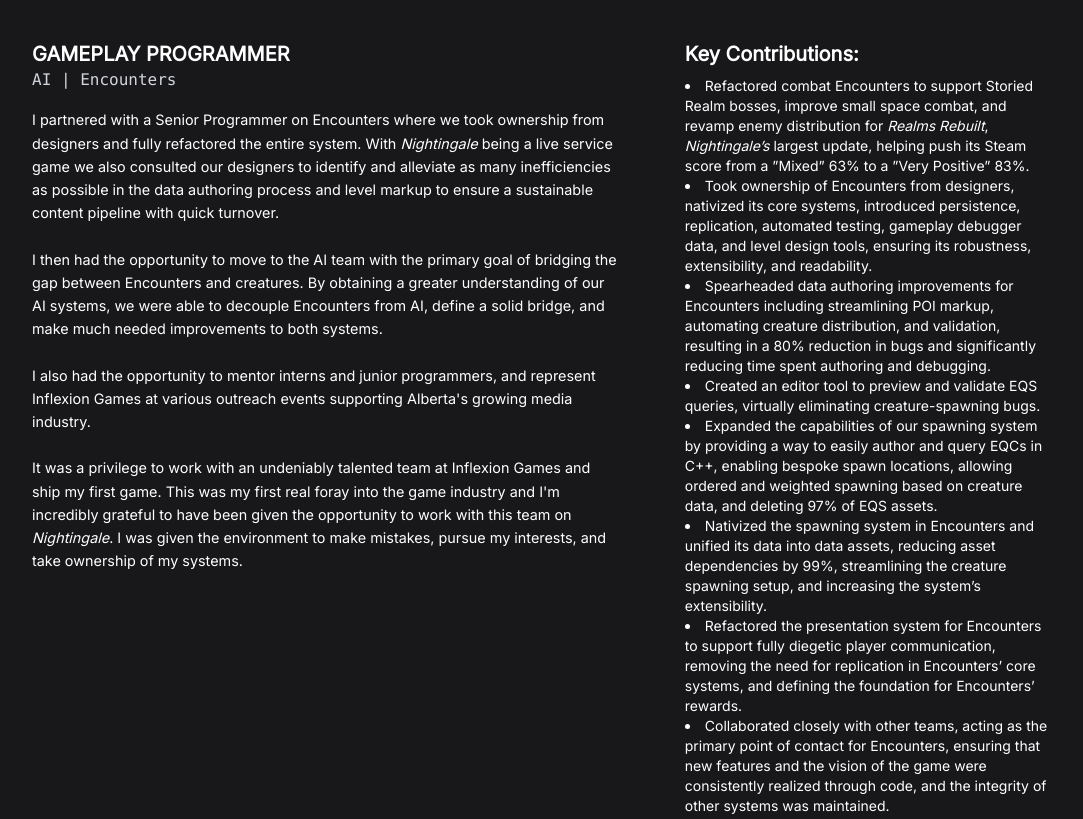
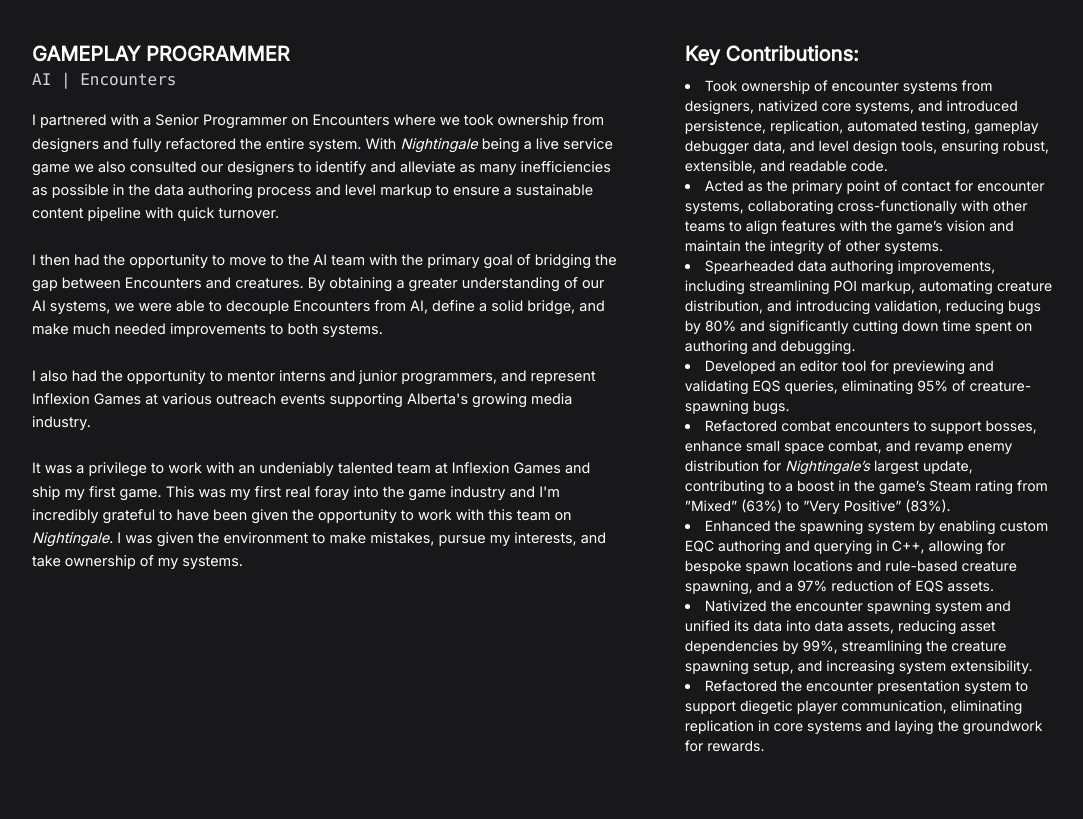
Before and after one commit to jragorospe/personal-portfolio-website, a website: page projects.html in a window 1280 px wide. Shown: the part 726-1545 px from the top of the page, without its empty margins (96-1179 px from the left). Drawn offline with Linux system fonts and the light colour scheme.

Commit message:
edited key contributions to reflect resume changes

```diff
--- a/projects.html
+++ b/projects.html
@@ -115,21 +115,21 @@
             <div class="col-span-2 mt-8 md:mt-0">
                 <h2 class="mb-2 text-xl font-semibold text-white">Key Contributions:</h2>
                 <ul class="paragraph md:text-sm list-disc list-inside">
-                    <li>Refactored combat Encounters to support Storied Realm bosses, improve small space combat, and revamp enemy distribution
-                        for <em>Realms Rebuilt</em>, <em>Nightingale’s</em> largest update, helping push its Steam score from a ”Mixed” 63% to a ”Very Positive” 83%.
-                    <li>Took ownership of Encounters from designers, nativized its core systems, introduced persistence, replication, automated
-                        testing, gameplay debugger data, and level design tools, ensuring its robustness, extensibility, and readability.
-                    <li>Spearheaded data authoring improvements for Encounters including streamlining POI markup, automating creature
-                        distribution, and validation, resulting in a 80% reduction in bugs and significantly reducing time spent authoring and debugging.
-                    <li>Created an editor tool to preview and validate EQS queries, virtually eliminating creature-spawning bugs.
-                    <li>Expanded the capabilities of our spawning system by providing a way to easily author and query EQCs in C++, enabling
-                        bespoke spawn locations, allowing ordered and weighted spawning based on creature data, and deleting 97% of EQS assets.
-                    <li>Nativized the spawning system in Encounters and unified its data into data assets, reducing asset dependencies by 99%,
-                        streamlining the creature spawning setup, and increasing the system’s extensibility.
-                    <li>Refactored the presentation system for Encounters to support fully diegetic player communication, removing the need for
-                        replication in Encounters’ core systems, and defining the foundation for Encounters’ rewards.
-                    <li>Collaborated closely with other teams, acting as the primary point of contact for Encounters, ensuring that new features and
-                        the vision of the game were consistently realized through code, and the integrity of other systems was maintained.
+                    <li>Took ownership of encounter systems from designers, nativized core systems, and introduced persistence, replication,
+                        automated testing, gameplay debugger data, and level design tools, ensuring robust, extensible, and readable code.
+                    <li>Acted as the primary point of contact for encounter systems, collaborating cross-functionally with other teams to align features
+                        with the game’s vision and maintain the integrity of other systems.
+                    <li>Spearheaded data authoring improvements, including streamlining POI markup, automating creature distribution, and
+                        introducing validation, reducing bugs by 80% and significantly cutting down time spent on authoring and debugging.
+                    <li>Developed an editor tool for previewing and validating EQS queries, eliminating 95% of creature-spawning bugs.
+                    <li>Refactored combat encounters to support bosses, enhance small space combat, and revamp enemy distribution for
+                        <em>Nightingale’s</em> largest update, contributing to a boost in the game’s Steam rating from ”Mixed” (63%) to ”Very Positive” (83%).
+                    <li>Enhanced the spawning system by enabling custom EQC authoring and querying in C++, allowing for bespoke spawn locations
+                        and rule-based creature spawning, and a 97% reduction of EQS assets.
+                    <li>Nativized the encounter spawning system and unified its data into data assets, reducing asset dependencies by 99%,
+                        streamlining the creature spawning setup, and increasing system extensibility.
+                    <li>Refactored the encounter presentation system to support diegetic player communication, eliminating replication in core
+                        systems and laying the groundwork for rewards.
                 </ul>
             </div>
         </div>
@@ -261,12 +261,12 @@
             <div class="col-span-2 mt-8 md:mt-0">
                 <h2 class="mb-2 text-xl font-semibold text-white">Key Contributions:</h2>
                 <ul class="paragraph md:text-sm list-disc list-inside">
-                    <li>Led the design and development of core gameplay systems including the weather system, territory manager, and daily event
-                        system, hitting feature milestones for Canada Media Fund and publisher builds.
-                    <li>Coauthored a Discord chat game, achieving Discord partnership by doubling our active users and nearly quadrupling our
-                        server message count.
+                    <li>Led the design and development of core gameplay systems, including the weather system, territory manager, and daily event
+                        system, successfully meeting feature milestones for Canada Media Fund and publisher builds.
+                    <li>Coauthored a Discord chat game, achieving Discord partnership by doubling our active users and nearly quadrupling server
+                        message count.
                     <li>Led the development, shaped the UX design, and managed the completion of one of Zugalu’s largest website contracts, meeting
-                        critical deadlines, and maintaining a strong relationship with our client.
+                        critical deadlines and fostering a strong client relationship.
                 </ul>
             </div>
         </div>
```
